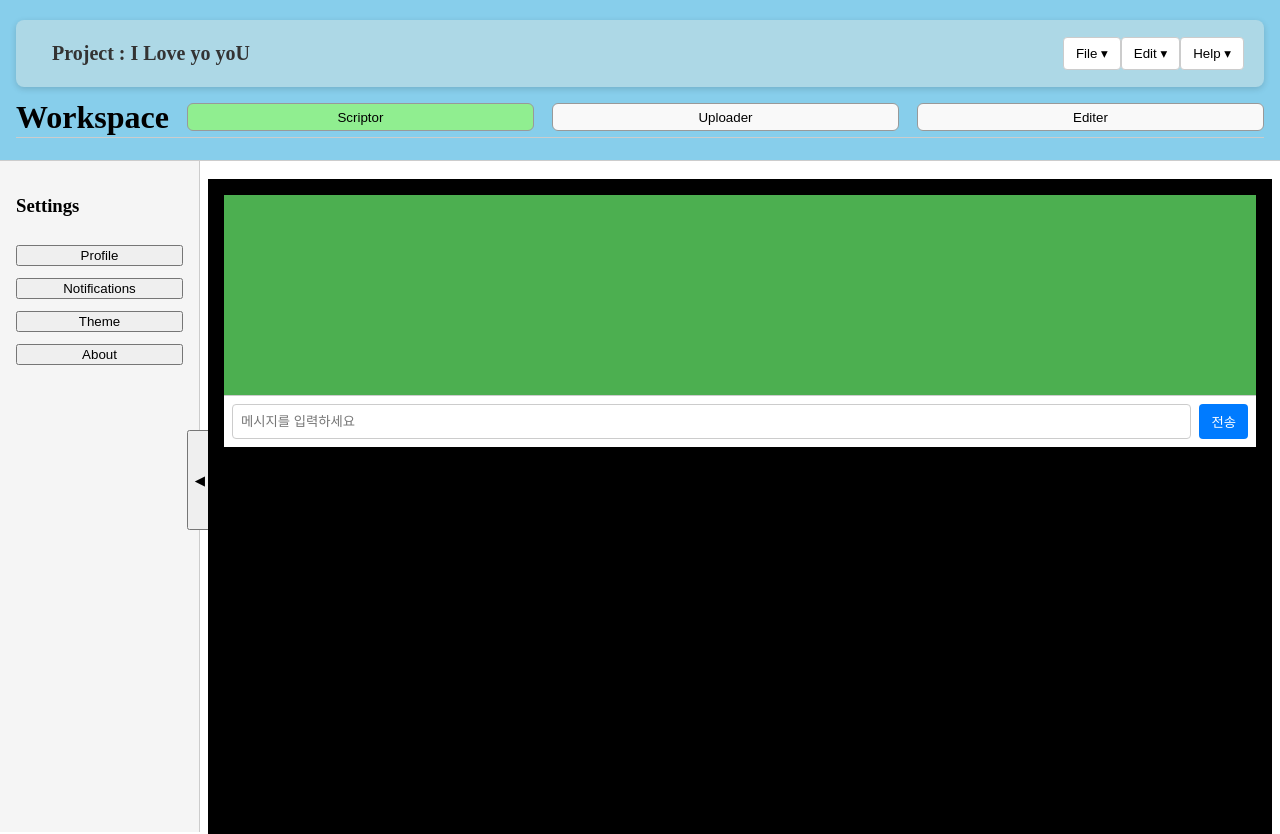
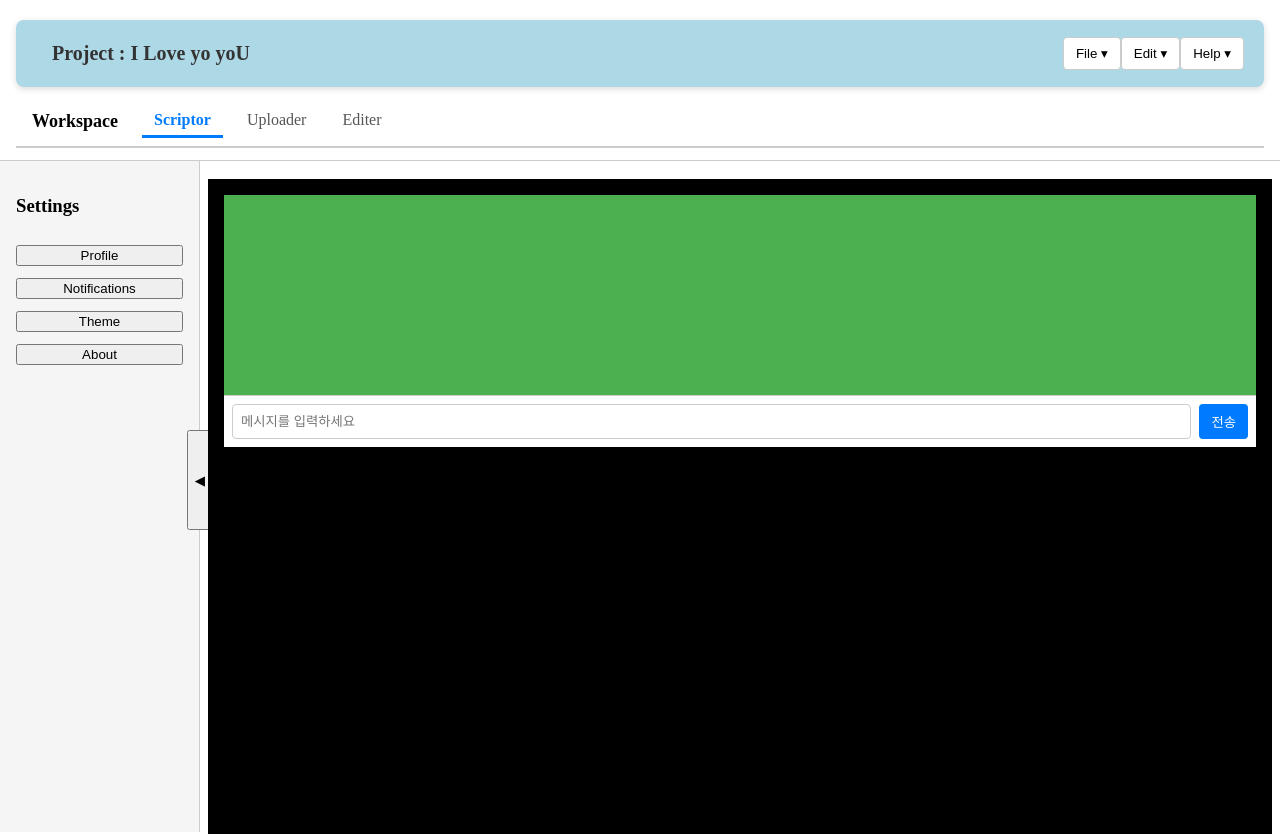
Before and after one commit to andoricano/JsonGenerator, a React (Vite) app: page / in a window 1280 px wide. Shown: the top 834 px of the page. Built offline with nearby package versions, Linux system fonts and the light colour scheme.

Commit message:
[feat] workspace tab ui 변경.

```diff
--- a/src/components/header/Header.tsx
+++ b/src/components/header/Header.tsx
@@ -31,7 +31,7 @@
           alignItems: "center",
           padding: "0 16px",
           borderBottom: "1px solid #ccc",
-          background: "skyblue",
+          background: "white",
           zIndex: 1000,
         }}
       >
--- a/src/components/header/Workspace.tsx
+++ b/src/components/header/Workspace.tsx
@@ -11,37 +11,38 @@
         { label: "Uploader" },
         { label: "Editer" },
     ];
-
 return (
     <div
       style={{
-                height: "40px",
         display: "flex",
         alignItems: "center",
-                borderBottom: "1px solid #ccc",
+        gap: "24px",
+        borderBottom: "2px solid #ccc",
+        padding: "8px 16px",
         marginTop: "10px",
-                gap: "18px",
       }}
     >
-            <h1>Workspace</h1>
+      <h1 style={{ margin: 0, fontSize: "18px" }}>Workspace</h1>
+
+      <div style={{ display: "flex", gap: "12px" }}>
         {tools.map((tool) => (
-                <button
+          <div
             key={tool.label}
+            onClick={() => headerStore.setActiveTool(tool.label)}
             style={{
-                        flex: 1,
-                        minWidth: "100px",
-                        height: "28px",
-                        border: "1px solid #999",
-                        borderRadius: "6px",
-                        background:
-                            activeTool === tool.label ? "lightgreen" : "#f9f9f9",
+              padding: "6px 12px",
               cursor: "pointer",
+              borderBottom:
+                activeTool === tool.label ? "3px solid #007bff" : "3px solid transparent",
+              color: activeTool === tool.label ? "#007bff" : "#555",
+              fontWeight: activeTool === tool.label ? "bold" : "normal",
+              transition: "all 0.2s",
             }}
-                    onClick={() => headerStore.setActiveTool(tool.label)}
           >
             {tool.label}
-                </button>
+          </div>
         ))}
+      </div>
     </div>
   );
 }
```
Lines whose indentation alone changed are shown as unchanged.
